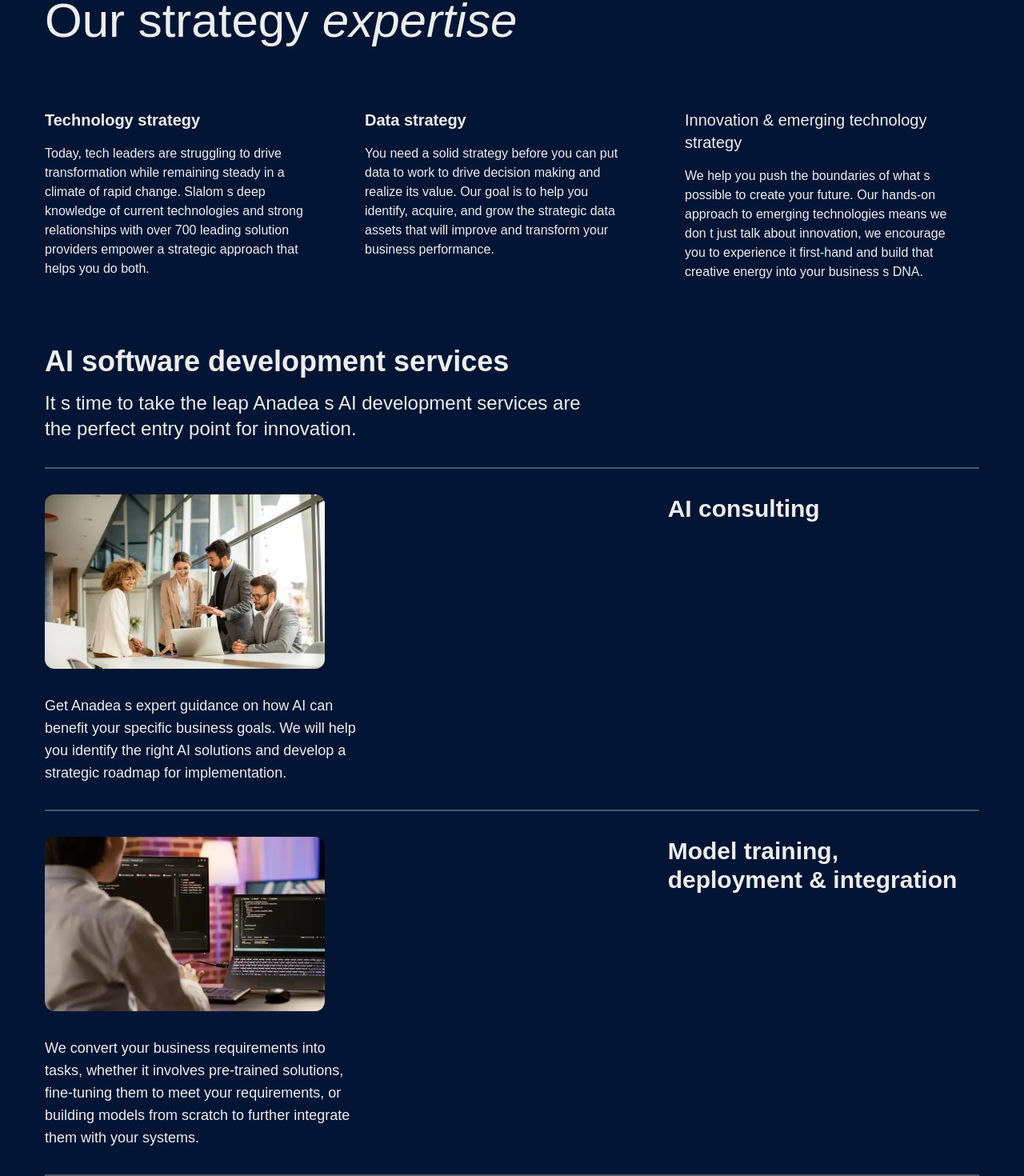
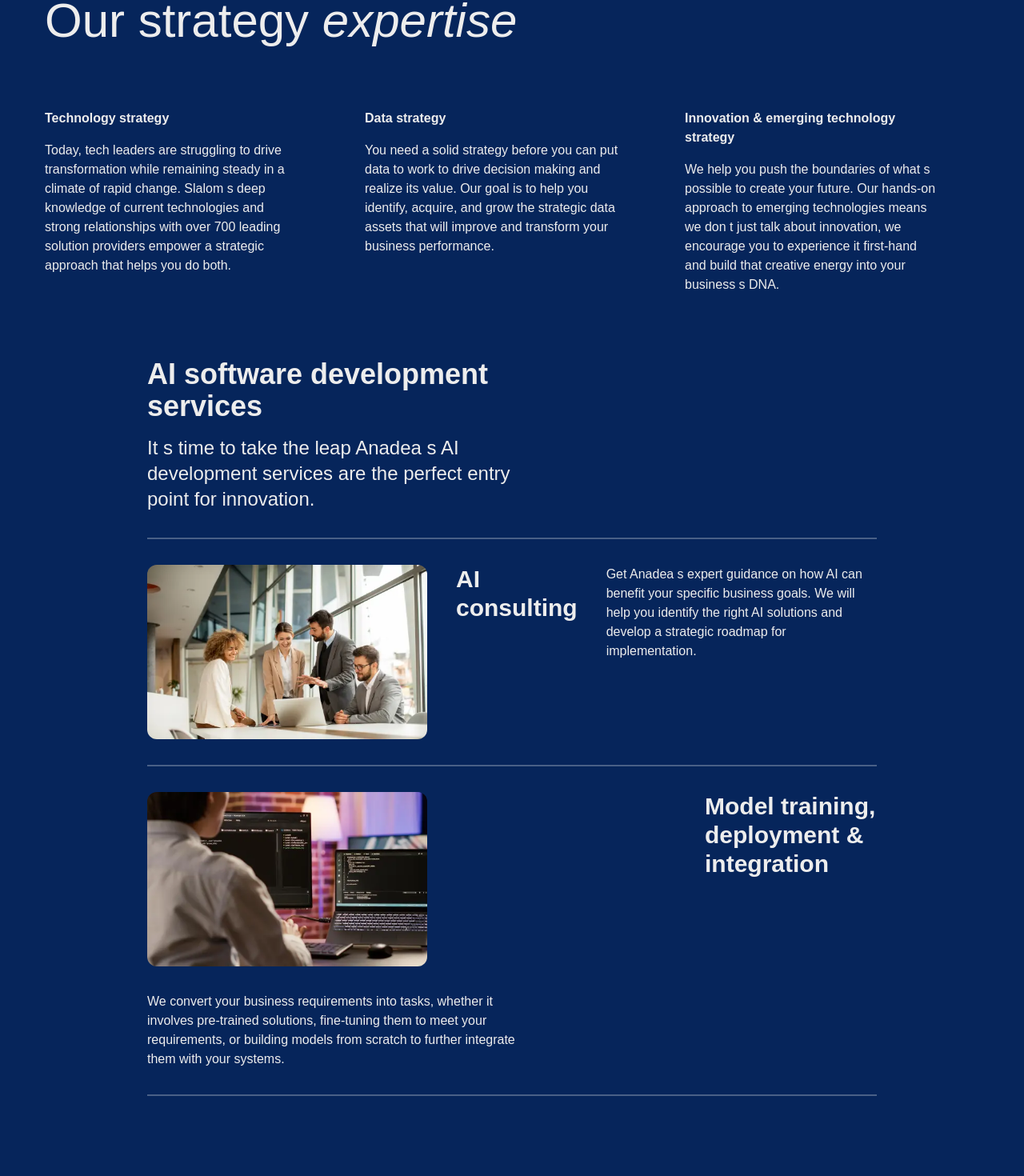
Before and after one commit to ppdr2002/bluecorp.website.github.io, a Next.js app: page /strategy in a window 1280 px wide. Shown: the part 520-1990 px from the top of the page at 80% size. Built offline with nearby package versions, Linux system fonts and the light colour scheme.

Commit message:
statergy page update

```diff
--- a/app/components/Footer.tsx
+++ b/app/components/Footer.tsx
@@ -5,7 +5,7 @@
     return (
         <div>
             {/* FOOTER */}
-            <footer className="md:px-14 px-4 py-8">
+            <footer className="lg:px-14 md:px-6 px-4 py-8">
                 <div className="flex flex-wrap items-start gap-4 justify-between">
                     <div className="py-5 flex flex-col gap-4 lg:w-[45%] w-full">
                         <h1 className="text-3xl">bluecorp software</h1>
@@ -59,7 +59,7 @@
 
             </footer>
 
-            <div className="md:px-14 px-4 py-8">
+            <div className="lg:px-14 md:px-6 px-4 py-8">
                 <div className="border w-full opacity-30 my-8"></div>
 
                 {/* PRIVACY POLICY */}
--- a/app/components/Navbar.tsx
+++ b/app/components/Navbar.tsx
@@ -14,7 +14,7 @@
   return (
     <div>
       {/* Navbar */}
-      <nav className="md:px-14 px-4 md:py-8 py-4 flex items-center justify-between relative">
+      <nav className="lg:px-14 md:px-6 px-4 md:py-8 py-4 flex items-center justify-between relative">
         {/* Mobile menu button */}
         <button
           data-collapse-toggle="navbar-solid-bg"
--- a/app/globals.css
+++ b/app/globals.css
@@ -3,13 +3,13 @@
 @tailwind utilities;
 
 :root {
-  --background: #031534;
+  --background: #06255b;
   --foreground: #ededed;
 }
 
 @media (prefers-color-scheme: dark) {
   :root {
-    --background: #031534;
+    --background: #06255b;
     --foreground: #ededed;
   }
 }
--- a/app/strategy/page.tsx
+++ b/app/strategy/page.tsx
@@ -2,11 +2,11 @@
 
 export default function StrategyPage() {
     return (
-        <div className="md:px-14 px-4 py-8">
+        <div className="lg:px-14 md:px-6 px-4 py-8">
 
             {/* Layout 1 */}
             {/* SECTION 1 */}
-            <div className="grid gap-8 md:grid-cols-2 items-start py-10">
+            <div className="grid md:gap-12 lg:grid-cols-2 grid-cols-1 items-start py-10">
                 <div className="flex items-center gap-4">
                     <div className="md:p-6 p-3 bg-blue-400">
                         <h1 className="md:text-4xl text-2xl">St</h1>
@@ -18,20 +18,21 @@
                     <p className="font-normal md:text-xl text-xs">At Slalom, we work to deeply understand your organization and develop detailed, executable roadmaps—so you know exactly what to do next, where to grow, and how to transform. Beyond helping you establish your vision, we have the technology and delivery capabilities to make sure you get there. </p>
                 </div>
             </div>
+
             {/* SECTION 2 */}
-            <div className="py-10">
+            <div className="md:py-10 py-5">
                 <h1 className="md:text-6xl text-4xl mt-10">Our strategy <i className="">expertise</i></h1>
-                <div className="md:mt-20 mt-10 grid lg:grid-cols-3 gap-8">
-                    <div className="flex flex-col gap-4 pr-8">
-                        <h2 className="font-bold md:text-xl text-sm">Technology strategy </h2>
+                <div className="md:mt-20 mt-10 grid lg:grid-cols-3 md:grid-cols-2 gap-6 md:gap-10 lg:gap-8">
+                    <div className="flex flex-col gap-4 pr-8 md:pr-12">
+                        <h2 className="font-extrabold md:text-base text-xs">Technology strategy </h2>
                         <p className="font-extralight md:text-base text-xs">Today, tech leaders are struggling to drive transformation while remaining steady in a climate of rapid change. Slalom s deep knowledge of current technologies and strong relationships with over 700 leading solution providers empower a strategic approach that helps you do both.</p>
                     </div>
-                    <div className="flex flex-col gap-4 pr-8">
-                        <h2 className="font-bold md:text-xl text-sm">Data strategy </h2>
+                    <div className="flex flex-col gap-4 pr-8 md:pr-12">
+                        <h2 className="font-extrabold md:text-base text-xs">Data strategy </h2>
                         <p className="font-extralight md:text-base text-xs">You need a solid strategy before you can put data to work to drive decision making and realize its value. Our goal is to help you identify, acquire, and grow the strategic data assets that will improve and transform your business performance.</p>
                     </div>
-                    <div className="flex flex-col gap-4 pr-8">
-                        <h2 className="ont-bold md:text-xl text-sm">Innovation & emerging technology strategy </h2>
+                    <div className="flex flex-col gap-4 pr-8 md:pr-12">
+                        <h2 className="font-extrabold md:text-base text-xs">Innovation & emerging technology strategy </h2>
                         <p className="font-extralight md:text-base text-xs">We help you push the boundaries of what s possible to create your future. Our hands-on approach to emerging technologies means we don t just talk about innovation, we encourage you to experience it first-hand and build that creative energy into your business s DNA. </p>
                     </div>
                 </div>
@@ -39,22 +40,24 @@
 
             {/* Layout 2 */}
             {/* SECTION 3 */}
-            <div className="md:py-10 py-5">
-                <div className="md:w-[60%] w-full flex flex-col gap-4">
-                    <h4 className="font-bold md:text-4xl text-2xl">AI software development services</h4>
-                    <p className="md:text-2xl text-sm">It s time to take the leap Anadea s AI development services are the perfect entry point for innovation. </p>
+            <div className="md:py-10 py-5 lg:px-32">
+                <div className="md:w-[50%] w-full flex flex-col gap-4">
+                    <h4 className="font-bold lg:text-4xl md:text-3xl text-2xl">AI software development services</h4>
+                    <p className="lg:text-2xl md:text-base text-sm">It s time to take the leap Anadea s AI development services are the perfect entry point for innovation. </p>
+                </div>
+                <div className="border w-full opacity-30 my-8"></div>
+                <div className="flex md:flex-nowrap flex-wrap items-start justify-between md:gap-9 gap-4">
+                    <Image src="/l2img1.png" alt="img" width={350} height={100} className="rounded-xl lg:block md:hidden"/>
+                    <Image src="/l2img1.png" alt="img" width={240} height={100} className="rounded-xl lg:hidden md:block hidden"/>
+                    <h1 className="lg:w-[215px] md:w-[150px] w-full lg:text-3xl md:text-base text-xl font-semibold">AI consulting</h1>
+                    <p className="lg:w-[480px] md:w-[300px] w-full pr-2 lg:text-base md:text-sm text-xs">Get Anadea s expert guidance on how AI can benefit your specific business goals. We will help you identify the right AI solutions and develop a strategic roadmap for implementation. </p>
                 </div>
                 <div className="border w-full opacity-30 my-8"></div>
                 <div className="flex flex-wrap items-start justify-between md:gap-8 gap-4">
-                    <Image src="/l2img1.png" alt="img" width={350} height={100} className="rounded-xl "/>
-                    <h1 className="md:w-1/3 w-full md:text-3xl text-xl font-semibold">AI consulting</h1>
-                    <p className="md:w-1/3 w-full md:text-lg text-sm">Get Anadea s expert guidance on how AI can benefit your specific business goals. We will help you identify the right AI solutions and develop a strategic roadmap for implementation. </p>
-                </div>
-                <div className="border w-full opacity-30 my-8"></div>
-                <div className="flex flex-wrap items-start justify-between md:gap-8 gap-4">
-                    <Image src="/l2img2.png" alt="img" width={350} height={100} className="rounded-xl "/>
-                    <h1 className="md:w-1/3 w-full md:text-3xl text-xl font-semibold">Model training, deployment & integration</h1>
-                    <p className="md:w-1/3 w-full md:text-lg text-sm">We convert your business requirements into tasks, whether it involves pre-trained solutions, fine-tuning them to meet your requirements, or building models from scratch to further integrate them with your systems. </p>
+                <Image src="/l2img2.png" alt="img" width={350} height={100} className="rounded-xl lg:block md:hidden"/>
+                <Image src="/l2img2.png" alt="img" width={240} height={100} className="rounded-xl lg:hidden md:block hidden"/>
+                    <h1 className="lg:w-[215px] md:w-[150px] w-full lg:text-3xl md:text-base text-xl font-semibold text-wrap">Model training, deployment & integration</h1>
+                    <p className="lg:w-[480px] md:w-[300px] w-full pr-2 lg:text-base md:text-sm text-xs">We convert your business requirements into tasks, whether it involves pre-trained solutions, fine-tuning them to meet your requirements, or building models from scratch to further integrate them with your systems. </p>
                 </div>
                 <div className="border w-full opacity-30 my-8"></div>
             </div>
```
